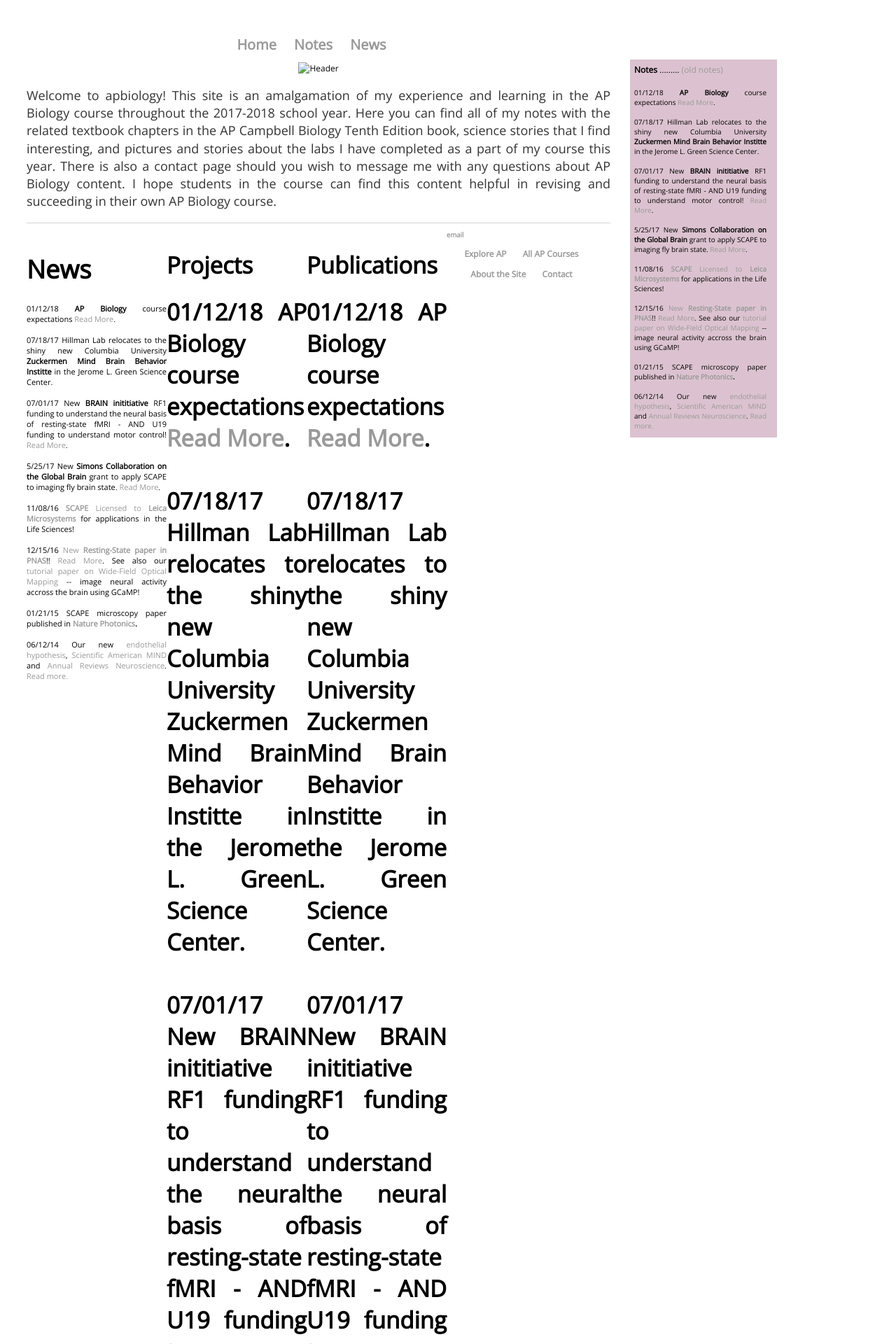
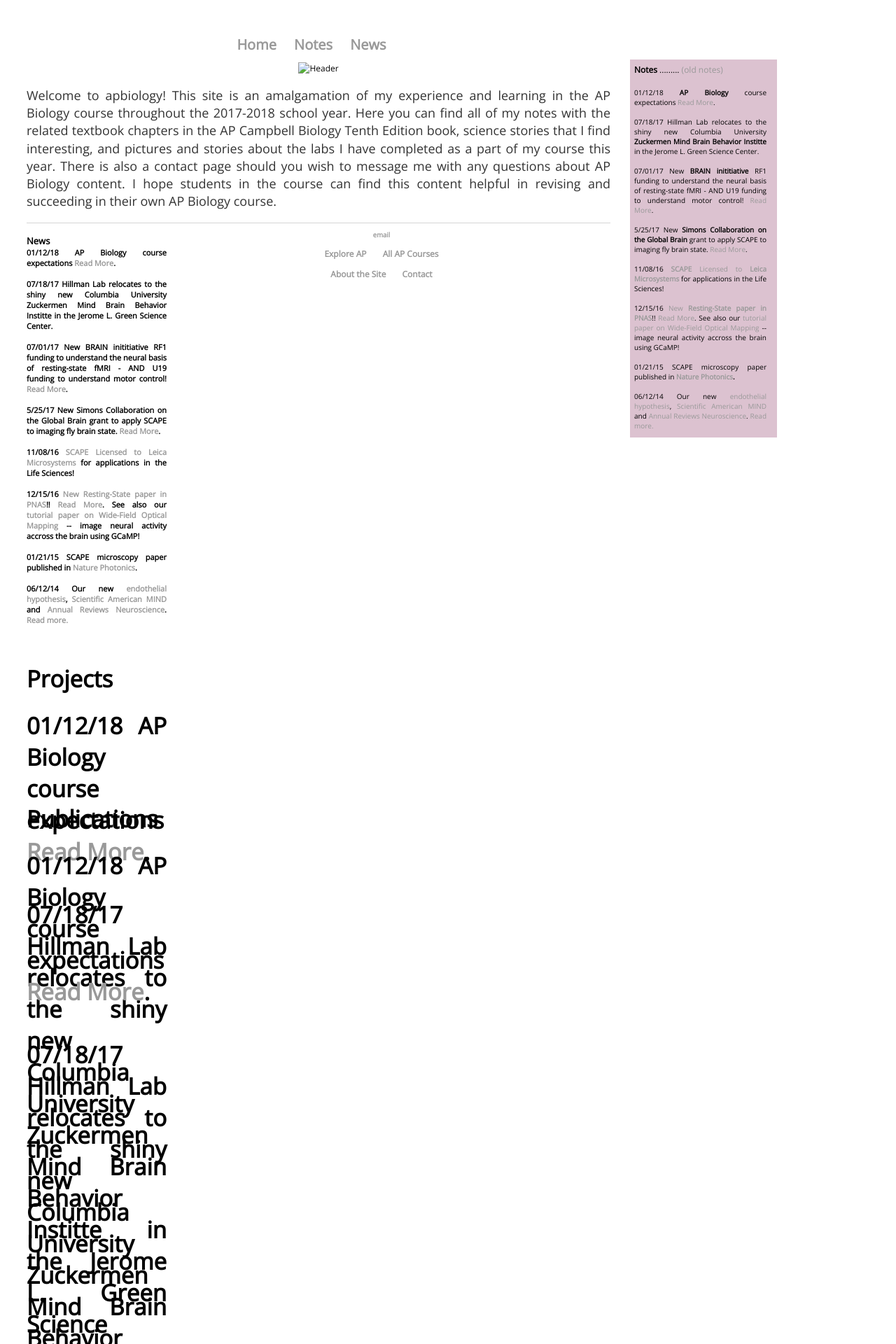
Before and after one commit to meganscarlett/meganscarlett.github.io, a Jekyll site: the page built from index.html, in a window 1280 px wide. Shown: the top 1920 px of the page at 70% size. Built offline with Jekyll 4.4.1, drawn with Linux system fonts in a browser that asks for light colours.

Commit message:
Update index.html

```diff
--- a/index.html
+++ b/index.html
@@ -16,7 +16,7 @@ I hope students in the course can find this content helpful in revising and succ
 		<!-- left column -->
 	<div id="column-left">
 		<br>
-		<h1>News</h1>
+		<div style="font-size: 13px; font-weight: bold">News
 		<div style="font-size: 11px">
                     01/12/18 <strong> AP Biology </strong> course expectations <a href="https://meganscarlett.github.io/2018/01/11/ap-biology-course-expectations.html">Read More</a>.</span><span class="style17"><br>
                     <br>
```
